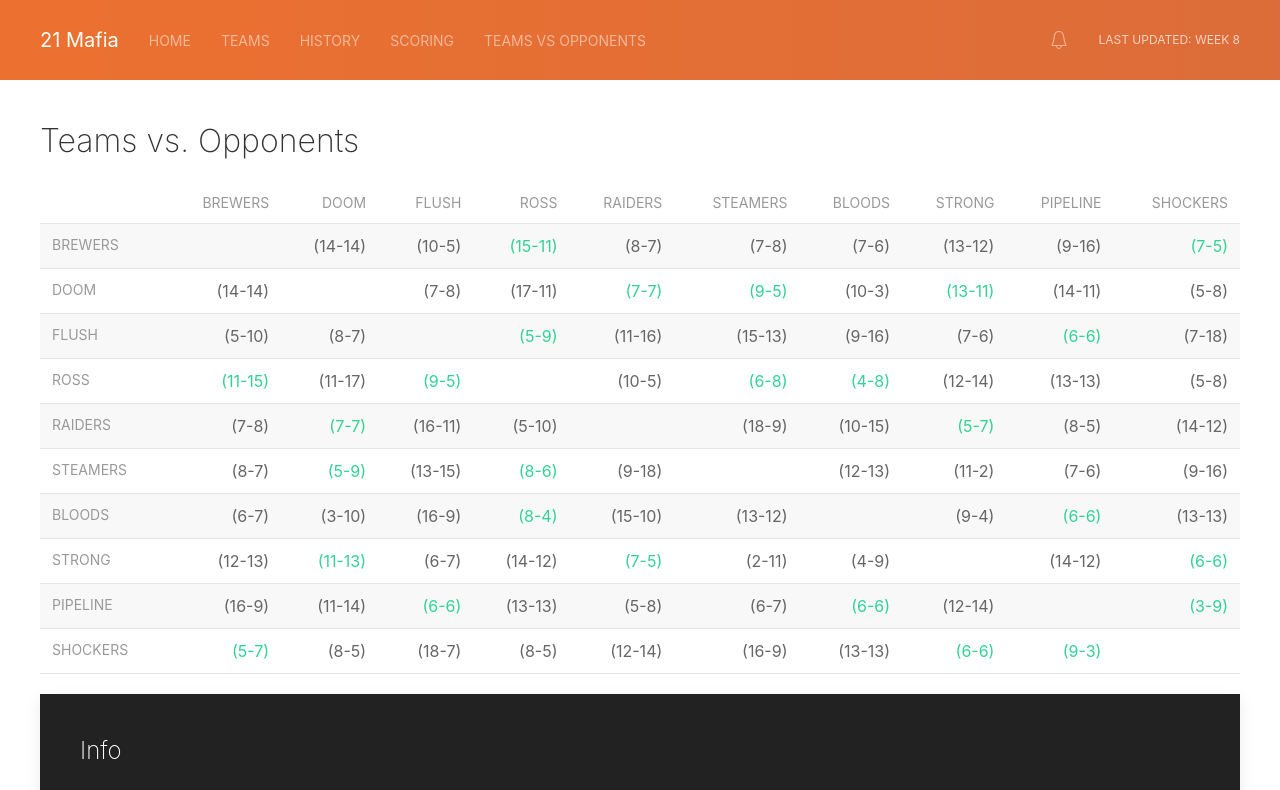
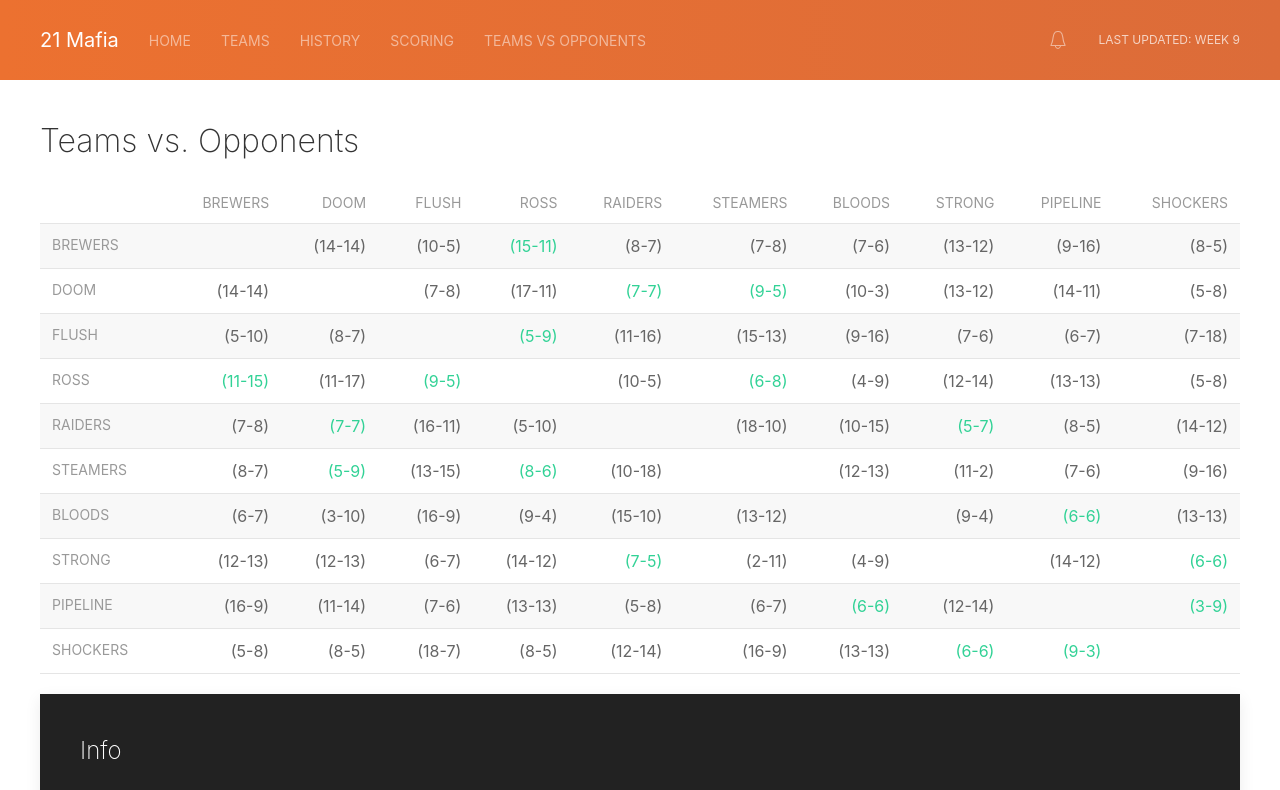
Before and after one commit to andrewtougas/21mafia, a Vue app: page /#/teams-vs-opponents in a window 1280 px wide. Shown: the top 790 px of the page. Built offline with nearby package versions, Linux system fonts and the light colour scheme.

Commit message:
#17 - Updated data through 2020 week 9

```diff
--- a/src/json/latestGames.json
+++ b/src/json/latestGames.json
@@ -1,57 +1,57 @@
 [
   {
     "away": {
-      "team": "DGR",
-      "score": 89.95
+      "team": "IS",
+      "score": 136.6
     },
     "home": {
-      "team": "IS",
-      "score": 142.9
+      "team": "LOD",
+      "score": 115.95
     },
-    "week": "Wk 8"
+    "week": "Wk 9"
   },
   {
     "away": {
       "team": "BIGD",
-      "score": 115.6
+      "score": 127.65
+    },
+    "home": {
+      "team": "DGR",
+      "score": 87.15
+    },
+    "week": "Wk 9"
+  },
+  {
+    "away": {
+      "team": "THUR",
+      "score": 104.8
     },
     "home": {
       "team": "ALE",
-      "score": 99.25
+      "score": 122.65
     },
-    "week": "Wk 8"
-  },
-  {
-    "away": {
-      "team": "APL",
-      "score": 106
-    },
-    "home": {
-      "team": "TNS",
-      "score": 110.75
-    },
-    "week": "Wk 8"
+    "week": "Wk 9"
   },
   {
     "away": {
       "team": "LOG",
-      "score": 99.25
+      "score": 75.35
     },
     "home": {
-      "team": "LOD",
-      "score": 63.7
+      "team": "APL",
+      "score": 107.7
     },
-    "week": "Wk 8"
+    "week": "Wk 9"
   },
   {
     "away": {
-      "team": "THUR",
-      "score": 48.1
+      "team": "TNS",
+      "score": 97.2
     },
     "home": {
       "team": "STD",
-      "score": 79.95
+      "score": 89.3
     },
-    "week": "Wk 8"
+    "week": "Wk 9"
   }
 ]
--- a/src/json/settings.json
+++ b/src/json/settings.json
@@ -1,5 +1,5 @@
 {
   "startYear": 2007,
   "endYear": 2020,
-  "updated": "Week 8"
+  "updated": "Week 9"
 }
--- a/src/views/TeamsVsOpponents.vue
+++ b/src/views/TeamsVsOpponents.vue
@@ -30,7 +30,7 @@
             <td>(7-6)</td> <!-- Bloods -->
             <td>(13-12)</td> <!-- Strong -->
             <td>(9-16)</td> <!-- Pipeline -->
-            <td class="unplayed">(7-5)</td> <!-- Shockers -->
+            <td>(8-5)</td> <!-- Shockers -->
           </tr>
           <tr>
             <td class="team-name">Doom</td>
@@ -41,7 +41,7 @@
             <td class="unplayed">(7-7)</td> <!-- Raiders -->
             <td class="unplayed">(9-5)</td> <!-- Steamers -->
             <td>(10-3)</td> <!-- Bloods -->
-            <td class="unplayed">(13-11)</td> <!-- Strong -->
+            <td>(13-12)</td> <!-- Strong -->
             <td>(14-11)</td> <!-- Pipeline -->
             <td>(5-8)</td> <!-- Shockers -->
           </tr>
@@ -55,7 +55,7 @@
             <td>(15-13)</td> <!-- Steamers -->
             <td>(9-16)</td> <!-- Bloods -->
             <td>(7-6)</td> <!-- Strong -->
-            <td class="unplayed">(6-6)</td> <!-- Pipeline -->
+            <td>(6-7)</td> <!-- Pipeline -->
             <td>(7-18)</td> <!-- Shockers -->
           </tr>
           <tr>
@@ -66,7 +66,7 @@
             <td class="unplayed"></td> <!-- Ross -->
             <td>(10-5)</td> <!-- Raiders -->
             <td class="unplayed">(6-8)</td> <!-- Steamers -->
-            <td class="unplayed">(4-8)</td> <!-- Bloods -->
+            <td>(4-9)</td> <!-- Bloods -->
             <td>(12-14)</td> <!-- Strong -->
             <td>(13-13)</td> <!-- Pipeline -->
             <td>(5-8)</td> <!-- Shockers -->
@@ -78,7 +78,7 @@
             <td>(16-11)</td> <!-- Flush -->
             <td>(5-10)</td> <!-- Ross -->
             <td class="unplayed"></td> <!-- Raiders -->
-            <td>(18-9)</td> <!-- Steamers -->
+            <td>(18-10)</td> <!-- Steamers -->
             <td>(10-15)</td> <!-- Bloods -->
             <td class="unplayed">(5-7)</td> <!-- Strong -->
             <td>(8-5)</td> <!-- Pipeline -->
@@ -90,7 +90,7 @@
             <td class="unplayed">(5-9)</td> <!-- Doom -->
             <td>(13-15)</td> <!-- Flush -->
             <td class="unplayed">(8-6)</td> <!-- Ross -->
-            <td>(9-18)</td> <!-- Raiders -->
+            <td>(10-18)</td> <!-- Raiders -->
             <td class="unplayed"></td> <!-- Steamers -->
             <td>(12-13)</td> <!-- Bloods -->
             <td>(11-2)</td> <!-- Strong -->
@@ -102,7 +102,7 @@
             <td>(6-7)</td> <!-- Brewers -->
             <td>(3-10)</td> <!-- Doom -->
             <td>(16-9)</td> <!-- Flush -->
-            <td class="unplayed">(8-4)</td> <!-- Ross -->
+            <td>(9-4)</td> <!-- Ross -->
             <td>(15-10)</td> <!-- Raiders -->
             <td>(13-12)</td> <!-- Steamers -->
             <td class="unplayed"></td> <!-- Bloods -->
@@ -113,7 +113,7 @@
           <tr>
             <td class="team-name">Strong</td>
             <td>(12-13)</td> <!-- Brewers -->
-            <td class="unplayed">(11-13)</td> <!-- Doom -->
+            <td>(12-13)</td> <!-- Doom -->
             <td>(6-7)</td> <!-- Flush -->
             <td>(14-12)</td> <!-- Ross -->
             <td class="unplayed">(7-5)</td> <!-- Raiders -->
@@ -127,7 +127,7 @@
             <td class="team-name">Pipeline</td>
             <td>(16-9)</td> <!-- Brewers -->
             <td>(11-14)</td> <!-- Doom -->
-            <td class="unplayed">(6-6)</td> <!-- Flush -->
+            <td>(7-6)</td> <!-- Flush -->
             <td>(13-13)</td> <!-- Ross -->
             <td>(5-8)</td> <!-- Raiders -->
             <td>(6-7)</td> <!-- Steamers -->
@@ -138,7 +138,7 @@
           </tr>
           <tr>
             <td class="team-name">Shockers</td>
-            <td class="unplayed">(5-7)</td> <!-- Brewers -->
+            <td>(5-8)</td> <!-- Brewers -->
             <td>(8-5)</td> <!-- Doom -->
             <td>(18-7)</td> <!-- Flush -->
             <td>(8-5)</td> <!-- Ross -->
```
